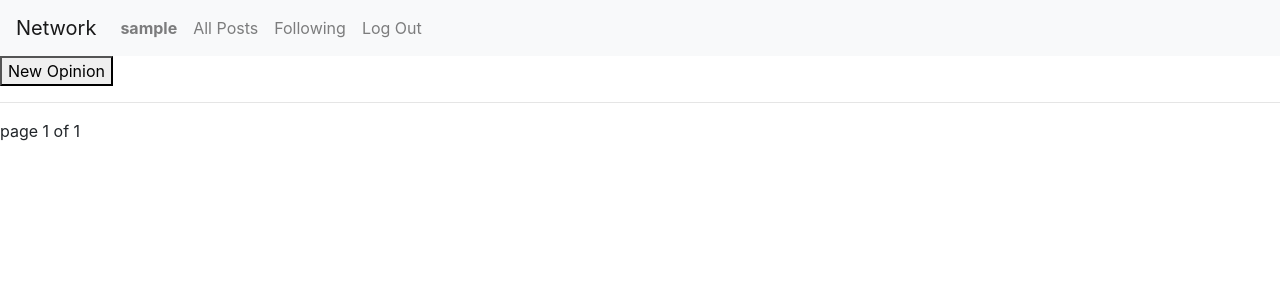
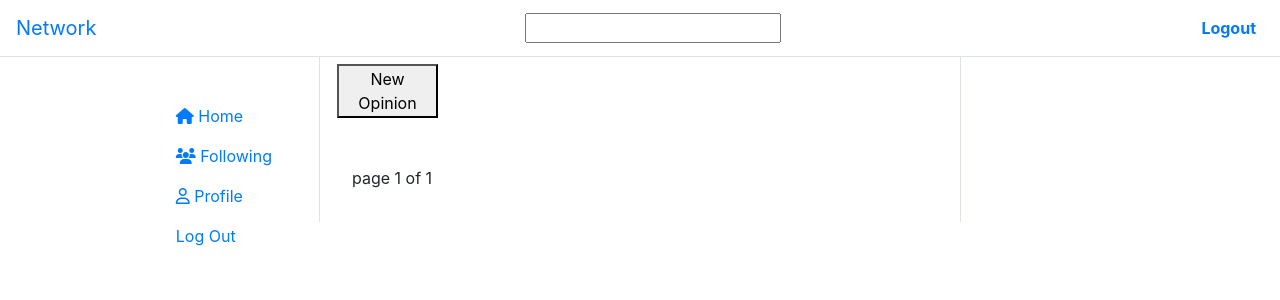
Before and after one commit to Virtual4087/CS50W-Network, a Django app: page / in a window 1280 px wide. Shown: the top 300 px of the page. Run offline with Django 3.2, Linux system fonts and the light colour scheme; the visitor is signed in with stand-in values (Sample User, id 1); data that the repository does not hold is empty; some libraries are stand-ins or nearby versions.

Commit message:
some frontend modification

```diff
--- a/network/models.py
+++ b/network/models.py
@@ -1,6 +1,5 @@
 from django.contrib.auth.models import AbstractUser
 from django.db import models
-from django.utils import timezone
 
 
 class User(AbstractUser, models.Model):
@@ -11,4 +10,4 @@ class Opinion(models.Model):
     title = models.CharField(max_length=200)
     body = models.TextField()
     likes = models.ManyToManyField(User, blank=True, related_name="liked_opinions")
-    date = models.DateTimeField(default= timezone.now())
+    date = models.DateTimeField(auto_now_add=True)
--- a/network/static/network/post.js
+++ b/network/static/network/post.js
@@ -14,7 +14,7 @@ document.querySelectorAll("#likes").forEach(element => {
         })
         .then(response => response.json())
         .then(data => {
-            element.innerText = data.likes;
+            element.querySelector('div').innerText = data.likes;
         })
     }
 })
--- a/network/static/network/styles.css
+++ b/network/static/network/styles.css
@@ -1,3 +1,8 @@
+body{
+    margin: 0;
+    padding: 0;
+
+}
 .posts{
     display: flex;
     flex-direction: column;
@@ -13,6 +18,43 @@
     display: none;
     justify-content: center;
     align-items: center;
-    background-color: rgba(0, 0, 0, 0.644);
+    background-color: #000000a4;
     z-index: 1;
 }
+
+.top-nav{
+    position: fixed;
+    top: 0;
+    width: 100%;
+    z-index: 11;
+    background-color: white;
+}
+
+.side-nav{
+    position: fixed;
+    padding-right: 3rem;
+    padding-top: 6rem;
+    z-index: 10;
+}
+
+.sidebar{
+    display: flex;
+    justify-content: flex-end;
+}
+
+.body{
+    padding: 2rem;
+    padding-top: 4rem;
+}
+
+#title{
+    font-size: 1.5em;
+}
+
+#body{
+    font-size: 1rem;
+}
+
+#date{
+    font-size: 0.9rem;
+}
--- a/network/templates/network/index.html
+++ b/network/templates/network/index.html
@@ -2,8 +2,9 @@
 
 {% block body %}
     {% if user.is_authenticated and current_page == "index" %}
-        <button id="create_opinion">New Opinion</button>
-        <form id="new_opinion" style="display: none;" method="post" action="{% url 'index' %}">
+        <div class="row row-cols-1">
+            <button id="create_opinion" class="col-2">New Opinion</button>
+            <form id="new_opinion" class="col form" style="display: none;" method="post" action="{% url 'index' %}">
                 {% csrf_token %}
                 <div class="form-group">
                     Title:<input autofocus class="form-control" type="text" name="opinion_title" placeholder="Title" required>
@@ -12,20 +13,26 @@
                     Body:<textarea class="form-control" name="opinion_body" placeholder="Body" required></textarea>
                 </div>
                 <input class="btn btn-primary" type="submit" value="Post">
+                <button class="btn btn-outline-danger" id="cancel_post">Cancel</button>
             </form>
-        <hr>
+        </div>
+
     {% endif %}
-    <div class="posts">
+    <div class="posts row mt-5">
         {% for opinion in opinions %}
-            <div id="{{opinion.id}}" class="opinions">
-                <div id="username"><a href="{% url 'profile' opinion.user.username %}">{{opinion.user.username}}</a></div>
-                <div id="title">{{opinion.title}}</div>
-                <div id="body">{{opinion.body}}</div>
-                <div id="date">{{opinion.date}}</div>
-                <button id="likes" data-csrf="{{csrf_token}}">{{opinion.likes.count}}</button>
-
+            <div id="{{opinion.id}}" class="opinions col">
+                <div id="username" class="row row-cols-2">
+                    <a href="{% url 'profile' opinion.user.username %}" class="col-auto btn-link ">@{{opinion.user.username}}</a>
+                    <div id="date" class="col-auto">{{opinion.date}}</div>
                 </div>
-            <hr>
+                <div id="title" class="row"><strong class="col">{{opinion.title}}</strong></div>
+                <div id="body" class="row"><div class="col">{{opinion.body}}</div></div>
+                {% if user.is_authenticated %}
+                    <button id="likes" data-csrf="{{csrf_token}}" class="row"><div class="col">{{opinion.likes.count}}</div></button>
+                {% else %}
+                    <button id="likes" data-csrf="{{csrf_token}}" class="row" disabled><div class="col">{{opinion.likes.count}}</div></button>
+                {%endif%}
+            </div>
         {% endfor %}
     </div>
     <div class="pagination">
@@ -40,10 +47,18 @@
         </div>
     </div>
 
+    {% if user.is_authenticated and current_page == "index" %}
+        {% load static %}
+        <script src="{% static 'network/post.js' %}"></script>
         <script>
             document.querySelector("#create_opinion").onclick = () => {
                 document.querySelector("#new_opinion").style.display = "block";
             }
+            document.querySelector("#cancel_post").onclick = function() {
+                this.parentElement.style.display = "none";
+            }
         </script>
+    {% endif %}
+
 
 {% endblock %}
--- a/network/templates/network/layout.html
+++ b/network/templates/network/layout.html
@@ -6,26 +6,51 @@
         <title>{% block title %}Social Network{% endblock %}</title>
         <link rel="stylesheet" href="https://stackpath.bootstrapcdn.com/bootstrap/4.4.1/css/bootstrap.min.css" integrity="sha384-Vkoo8x4CGsO3+Hhxv8T/Q5PaXtkKtu6ug5TOeNV6gBiFeWPGFN9MuhOf23Q9Ifjh" crossorigin="anonymous">
         <script src="https://cdn.jsdelivr.net/npm/bootstrap@5.3.1/dist/js/bootstrap.bundle.min.js" integrity="sha384-HwwvtgBNo3bZJJLYd8oVXjrBZt8cqVSpeBNS5n7C8IVInixGAoxmnlMuBnhbgrkm" crossorigin="anonymous"></script>
+        <script src="https://kit.fontawesome.com/a5bfed6ea6.js" crossorigin="anonymous"></script>
         <link href="{% static 'network/styles.css' %}" rel="stylesheet">
     </head>
-    <body>
-
-        <nav class="navbar navbar-expand-lg navbar-light bg-light">
+    <body class="container-fluid">
+        <div class="row">
+            <div class="col p-0">
+                <nav class="top-nav navbar navbar-expand border-bottom d-flex justify-content-between">
                     <a class="navbar-brand" href="#">Network</a>
-
-            <div>
-              <ul class="navbar-nav mr-auto">
+                    <input type="text">
+                    <ul class="navbar-nav">
                         {% if user.is_authenticated %}
                         <li class="nav-item">
-                        <a class="nav-link" href="{% url 'profile' user.username %}"><strong id="currentUser">{{ user.username }}</strong></a>
+                            <a class="nav-link" href="{% url 'logout' %}"><strong id="currentUser">Logout</strong></a>
+                        </li>
+                        {% else %}
+                            <li class="nav-item">
+                                <a class="nav-link" href="{% url 'login' %}"><strong id="currentUser">Login</strong></a>
                             </li>
                         {% endif %}
+                    </ul>
+                </nav>
+              </div>
+        </div>
+
+        <div class="row">
+            <div class="side-nav col-3">
+                <div class="sidebar">
+                    <ul class="navbar-nav">
                         <li class="nav-item">
-                  <a class="nav-link" href="{% url 'index' %}">All Posts</a>
+                            <a class="nav-link" href="{% url 'index' %}">
+                                <i class="fa-solid fa-house"></i>
+                                <span>Home</span>
+                            </a>
                         </li>
                         {% if user.is_authenticated %}
                             <li class="nav-item">
-                        <a class="nav-link" href="{% url 'following' %}">Following</a>
+                                <a class="nav-link" href="{% url 'following' %}">
+                                    <i class="fa-solid fa-users"></i>
+                                    <span>Following</span>
+                                </a>
+                            </li>
+                            <li class="nav-item">
+                                <a class="nav-link" href="{% url 'profile' user.username %}">
+                                    <i class="fa-regular fa-user"></i>
+                                    <span id="currentUser">Profile</span></a>
                             </li>
                             <li class="nav-item">
                                 <a class="nav-link" href="{% url 'logout' %}">Log Out</a>
@@ -40,12 +65,13 @@
                         {% endif %}
                     </ul>
                 </div>
-          </nav>
-
-        <div class="body">
+            </div>
+            <div class="col-3 border-right"></div>
+            <div class=" body col-6 gx-4">
                 {% block body %}
                 {% endblock %}
             </div>
-        <script src="{% static 'network/post.js' %}"></script>
+            <div class="col-3 border-left"></div>
+        </div>
     </body>
 </html>
```
Also changed, not shown: network/templates/network/profile.html (+4 -3 lines), network/migrations/0010_alter_opinion_date.py (added). Lines whose indentation alone changed are shown as unchanged.
